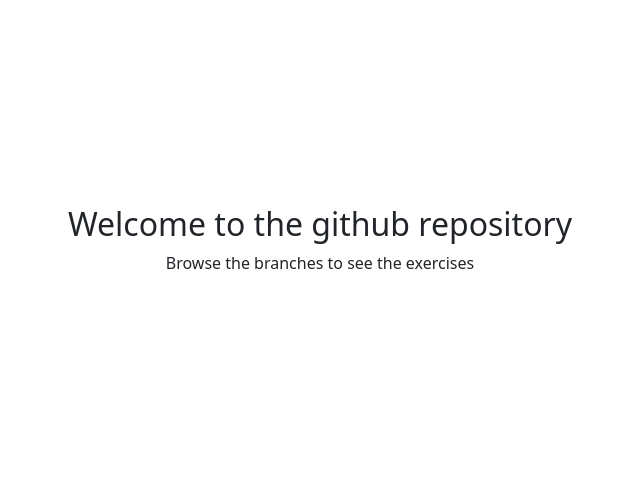
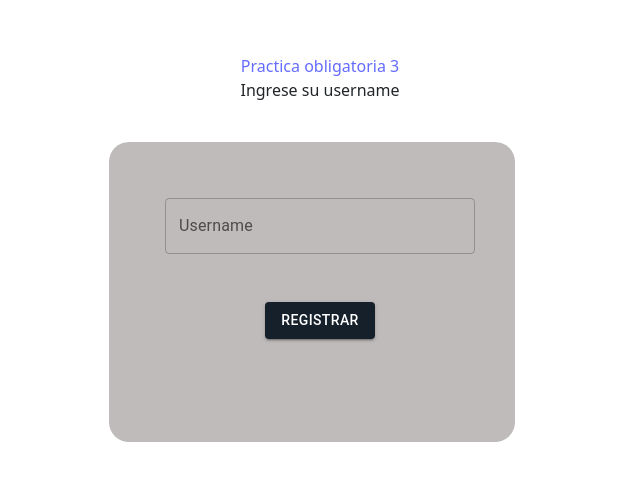
Before and after one commit to npeturro/project_labo2024, a React (Vite) app: page / in a window 1280 px wide. Shown: the part 152-632 px from the top of the page, without its empty margins (320-960 px from the left). Built offline with nearby package versions, Linux system fonts and the light colour scheme.

Commit message:
practice 3

```diff
--- a/src/App.jsx
+++ b/src/App.jsx
@@ -1,16 +1,16 @@
 import './App.css'
 import BookItem from './components/bookItem/BookItem';
 import Books from './components/books/Books';
+import Login from './components/login/Login';
 
 function App() {
 
 
   return (
     <div >
-      {/* <a href="" target='_blank'></a> */}
-      <h2>Welcome to the github repository</h2>
-      <p>Browse the branches to see the exercises</p>
-
+      <a href="https://frro.cvg.utn.edu.ar/mod/assign/view.php?id=65204" target='_blank'>Practica obligatoria 3</a>
+      <p>Ingrese su username </p>
+      <Login />
     </div >
   );
 }
--- /dev/null
+++ b/src/components/login/Login.jsx
@@ -0,0 +1,59 @@
+import { useState } from "react";
+import React from "react";
+import { TextField, Button, Grid, Typography, Alert } from "@mui/material";
+
+
+const Login = () => {
+
+    const [register, setRegister] = useState('');
+
+    const handleChange = (event) => {
+        setRegister(event.target.value)
+    }
+
+    const validate = () => {
+        if (register.toLowerCase().includes("o") || register == ('')) {
+            return window.alert("Usuario inválido para registrarse")
+        }
+        window.alert("¡Usuario registrado correctamente!")
+        setRegister('')
+
+    }
+
+    return (
+        <Grid container direction="column" spacing={2} sx={{ p: 5, mt: 5, backgroundColor: '#BFBBBB', borderRadius: 5, width: '406px', height: '300px'}}>
+            <Grid item>
+                <TextField
+                    fullWidth
+                    id="outlined-basic"
+                    label="Username"
+                    variant="outlined"
+                    value={register}
+                    onChange={handleChange}
+                />
+            </Grid>
+            <Grid item>
+                {
+                    register.toLowerCase().includes("o") && (
+                        <Typography sx={{color: 'red', fontSize: '15px'}}>Por favor, ¡Nombres de usuario sin la letra <b>o</b>!</Typography>
+                    )
+                }
+            </Grid>
+            <Grid item>
+                {
+                    register && (
+                        <p><b>Username ingresado: </b>{register}</p>
+                    )
+                }
+            </Grid>
+            <Grid item>
+                <Button onClick={validate} variant="contained" sx={{ backgroundColor: '#15202bff'}}>Registrar</Button>
+            </Grid>
+        </Grid>
+
+
+    );
+};
+
+
+export default Login
```
